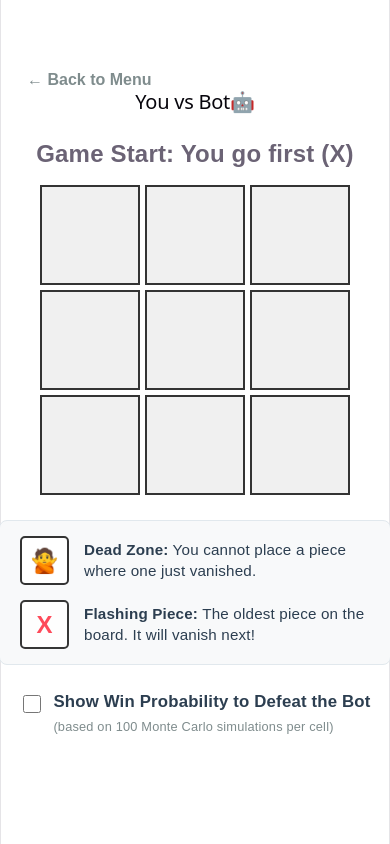
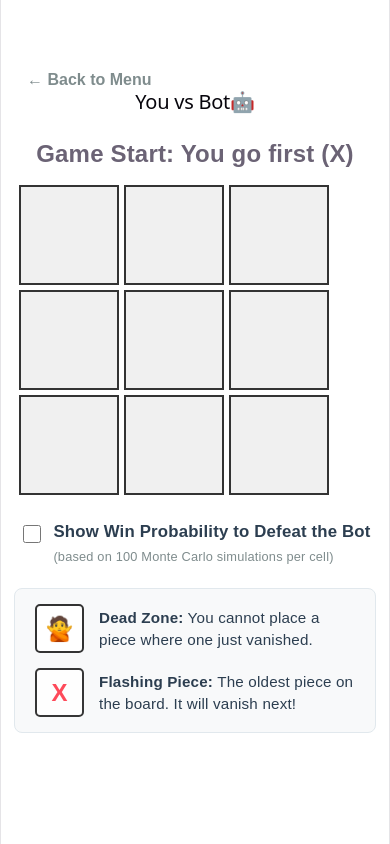
Before and after one commit to 6Beaming/Temporal-Tic-Tac-Toe, a React (Vite) app in the folder frontend/: page / in a window 390 px wide. Both pictures are taken after a click on the button "Play with Bot". Built offline with nearby package versions, Linux system fonts and the light colour scheme.

Commit message:
feat: restructure board and legend layout

```diff
--- a/frontend/src/App.css
+++ b/frontend/src/App.css
@@ -293,18 +293,37 @@
   100% { transform: rotate(360deg); }
 }
 
-/* --- GAME LEGEND STYLES --- */
+/* --- BOARD & LEGEND LAYOUT --- */
+.board-and-legend-wrapper {
+  display: grid;
+  grid-template-columns: 1fr auto 1fr;
+  align-items: center;
+  width: 100%;
+  margin-bottom: 20px;
+}
+
+.center-column {
+  grid-column: 2;
+  display: flex;
+  flex-direction: column;
+  align-items: center;
+}
+
+.board-container {
+  margin: 0 auto;
+}
+
 .game-legend {
-  margin-top: 25px;
+  grid-column: 3;
+  margin-left: 40px;
   display: flex;
   flex-direction: column;
   gap: 15px;
-  background-color: #f8f9fa; /* Light grey background to separate it from the white page */
+  background-color: #f8f9fa;
   padding: 15px 20px;
   border-radius: 8px;
   border: 1px solid #e1e8ed;
-  max-width: 350px;
-  width: 100%;
+  max-width: 320px;
 }
 
 .legend-item {
@@ -314,7 +333,6 @@
   text-align: left;
 }
 
-/* Mimics the look of a tiny game board square */
 .legend-cell {
   width: 45px;
   height: 45px;
@@ -327,7 +345,7 @@
   border: 2px solid #333;
   border-radius: 5px;
   color: #333;
-  flex-shrink: 0; /* Prevents the box from squishing */
+  flex-shrink: 0;
 }
 
 .legend-text {
@@ -335,3 +353,17 @@
   color: #2c3e50;
   line-height: 1.4;
 }
+
+/* If the screen gets too small (like on a phone), stack them vertically so they don't squish */
+@media (max-width: 850px) {
+  .board-and-legend-wrapper {
+    display: flex;
+    flex-direction: column;
+    justify-content: center;
+  }
+
+  .game-legend {
+    margin-left: 0;
+    margin-top: 20px;
+  }
+}
--- a/frontend/src/App.tsx
+++ b/frontend/src/App.tsx
@@ -326,13 +326,17 @@ function App() {
         {statusMessage}
       </div>
 
+      {/* The Wrapper holds everything */}
+      <div className="board-and-legend-wrapper">
+
+        {/* The Center Column locks the Board & Assist Toggle or Play Again together */}
+        <div className="center-column">
+
           <div className="board-container" style={{ position: 'relative' }}>
-
-        {/* The Loading Overlay only shows if showLoader is true (after 800ms) */}
             {showLoader && (
               <div className="loading-overlay">
                 <div className="spinner"></div>
-            <p className="loading-text">Bot is thinking...<br/><span style={{fontSize: '0.8rem'}}>(First move may take 50 seconds to wake up the server)</span></p>
+                <p className="loading-text">Bot is thinking...<br /><span style={{ fontSize: '0.8rem' }}>(First move may take 50 seconds to wake up the server)</span></p>
               </div>
             )}
 
@@ -352,7 +356,6 @@ function App() {
                     key={index}
                     className={`cell ${index === pulsingIndex ? 'pulsing' : ''} ${index === deadIndex ? 'dead-triangle' : ''} ${isWinningCell ? 'winning-cell' : ''}`}
                     onClick={() => handleClick(index)}
-                // UPDATED: Disable the buttons while the bot is thinking so the user can't click!
                     disabled={!!winner || !!isDraw || isBotThinking}
                   >
                     {displayContent}
@@ -370,8 +373,32 @@ function App() {
               })}
               {winningLine && <div className={`strike-line ${getLineClass(winningLine)}`}></div>}
             </div>
+
+            {/* Assist Toggle */}
+            {gameMode === 'bot' && !winner && (
+              <div className="assist-toggle">
+                <label className="toggle-label">
+                  <input type="checkbox" checked={assistMode} onChange={(e) => setAssistMode(e.target.checked)} />
+                  <div className="toggle-text">
+                    <span className="toggle-maintext">Show Win Probability to Defeat the Bot</span>
+                    <span className="toggle-subtext">(based on 100 Monte Carlo simulations per cell)</span>
                   </div>
+                </label>
+              </div>
+            )}
 
+            {/* Play Again */}
+            {(winner || isDraw) && (
+              <button className="reset-button" onClick={resetGame} style={{ marginTop: '20px', padding: '10px 20px', fontSize: '1.2rem', cursor: 'pointer' }}>
+                Play Again
+              </button>
+            )}
+
+          </div>
+        </div>
+        {/* End of Center Column */}
+
+        {/* The Game Legend stays on the right on desktop, and drops to the bottom on mobile */}
         <div className="game-legend">
           <div className="legend-item">
             <div className="legend-cell">🙅</div>
@@ -387,23 +414,8 @@ function App() {
           </div>
         </div>
 
-      {gameMode === 'bot' && !winner && (
-         <div className="assist-toggle">
-           <label className="toggle-label">
-             <input type="checkbox" checked={assistMode} onChange={(e) => setAssistMode(e.target.checked)} />
-             <div className="toggle-text">
-               <span className="toggle-maintext">Show Win Probability to Defeat the Bot</span>
-               <span className="toggle-subtext">(based on 100 Monte Carlo simulations per cell)</span>
       </div>
-           </label>
-         </div>
-      )}
-
-      {(winner || isDraw) && (
-        <button className="reset-button" onClick={resetGame} style={{ marginTop: '20px', padding: '10px 20px', fontSize: '1.2rem', cursor: 'pointer' }}>
-          Play Again
-        </button>
-      )}
+      {/* End of the wrapper */}
     </div>
   );
 }
```
Lines whose indentation alone changed are shown as unchanged.
